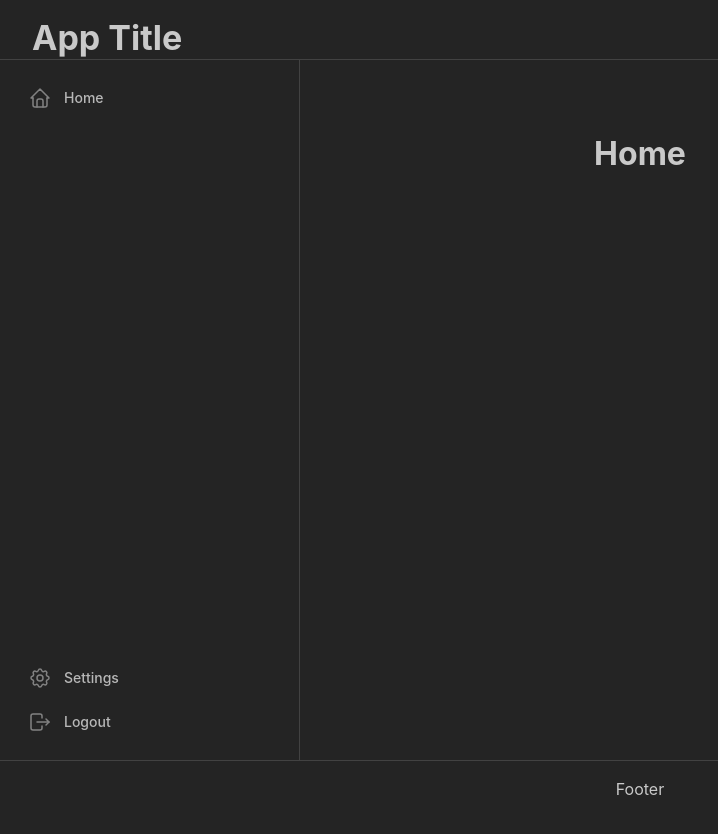
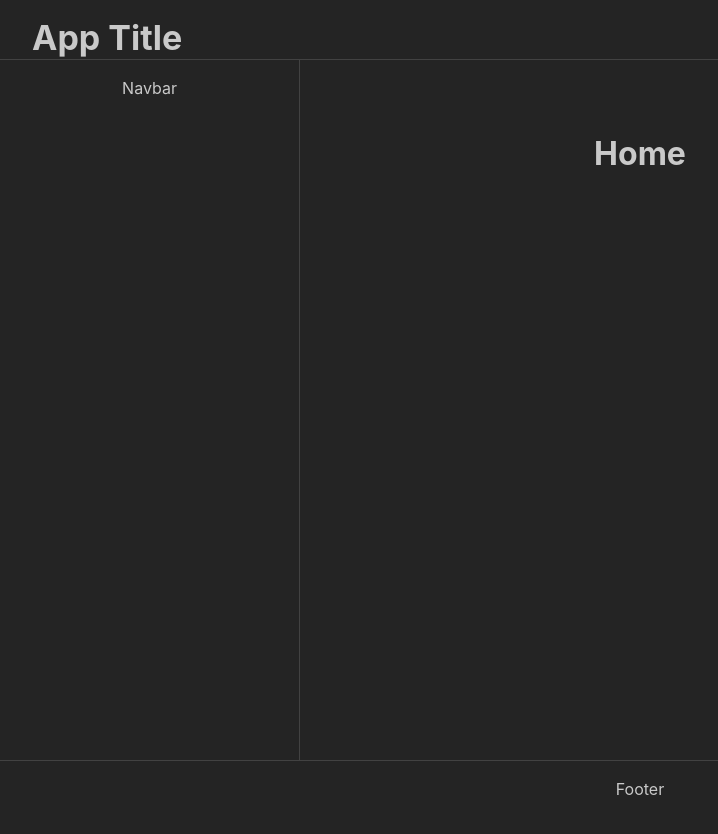
Before and after one commit to M1n01/MyPage, a React (Vite) app in the folder app/: page / in a window 1280 px wide. Shown: the top 834 px of the page, without its empty margins (0-718 px from the left). Built offline with nearby package versions, Linux system fonts and the light colour scheme.

Commit message:
init: Navbar

```diff
--- a/app/src/components/Navbar.tsx
+++ b/app/src/components/Navbar.tsx
@@ -1,46 +1,10 @@
-import { FC, useState } from 'react';
+import { FC } from 'react';
 import { AppShell } from '@mantine/core';
-import { useNavigate } from 'react-router-dom';
-import { IconHome, IconSettings, IconLogout } from '@tabler/icons-react';
-import classes from './Navbar.module.css';
-
-const mockdata = [{ label: 'Home', icon: IconHome, path: '/' }];
 
 const Navbar: FC = () => {
-  const [active, setActive] = useState('Billing');
-  const navigate = useNavigate();
-  const links = mockdata.map((item) => (
-    <a
-      className={classes.link}
-      data-active={item.label === active || undefined}
-      key={item.label}
-      href={item.path}
-      onClick={(event) => {
-        event.preventDefault();
-        setActive(item.label);
-        navigate(item.path);
-      }}
-    >
-      <item.icon className={classes.linkIcon} stroke={1.5} />
-      <span>{item.label}</span>
-    </a>
-  ));
-
   return (
     <AppShell.Navbar p="md">
-      <div className={classes.navbarMain}>{links}</div>
-
-      <div className={classes.footer}>
-        <a href="/settings" className={classes.link} onClick={(event) => event.preventDefault()}>
-          <IconSettings className={classes.linkIcon} stroke={1.5} />
-          <span>Settings</span>
-        </a>
-
-        <a href="#" className={classes.link} onClick={(event) => event.preventDefault()}>
-          <IconLogout className={classes.linkIcon} stroke={1.5} />
-          <span>Logout</span>
-        </a>
-      </div>
+      <div>Navbar</div>
     </AppShell.Navbar>
   );
 };
```
